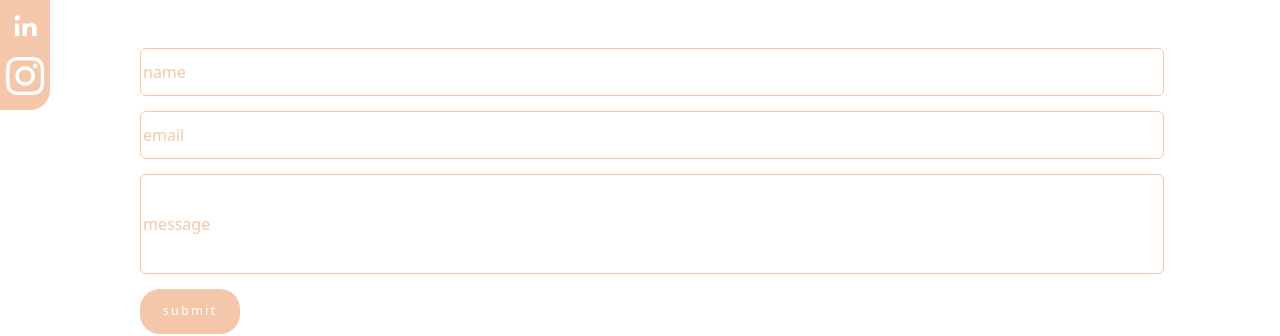
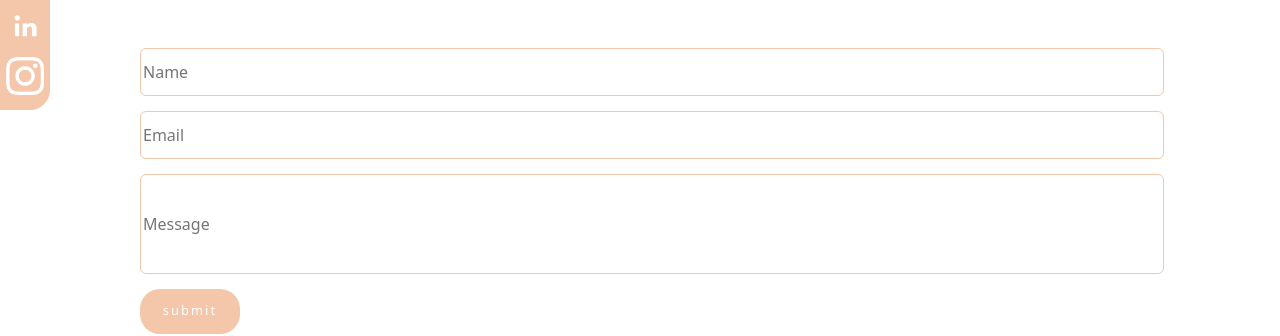
Before and after one commit to peachysnicker/portfolio-react, a React (Create React App) app: page /contact in a window 1280 px wide. Shown: the part 414-750 px from the top of the page. Built offline with nearby package versions, Linux system fonts and the light colour scheme.

Commit message:
added transparency when focus of placeholder

```diff
--- a/src/Index.css
+++ b/src/Index.css
@@ -1,5 +1,8 @@
 @import url('https://fonts.googleapis.com/css2?family=Poppins:ital,wght@0,200;0,300;0,400;0,500;0,600;0,700;1,400&family=Roboto+Condensed:wght@300;400;700&display=swap');
 
+input:focus::placeholder {
+  color: transparent;
+}
 
 #thanks {
     background-color: #DEEDF0;
--- a/src/pages/Contact.js
+++ b/src/pages/Contact.js
@@ -15,29 +15,26 @@ const Contact = () => {
         directly. <br></br> A response should be received within a couple of
         hours
       </h6>
-      <form className="form">
-        <input
-          className=""
-          value="name"
-          name="name"
-          type="text"
-          placeholder="Name"
-        />
-        <input
-          className=""
-          value="email"
-          name="email"
-          type="email"
-          placeholder="Email"
-        />
+      <form
+        className="form"
+        action="mailto:feser.mk@gmail.com"
+        onSubmit={(event) => {
+          event.preventDefault(); // Prevents the form from submitting normally
+          const formData = new FormData(event.target); // Creates a FormData object from the form data
+          const formValues = Object.fromEntries(formData.entries()); // Converts the FormData object to a plain object
+          console.log(formValues); // Outputs the form data to the console (optional)
+          event.target.reset(); // Resets the form after submission
+        }}
+      >
+        <input className="" name="name" type="text" placeholder="Name" />
+        <input className="" name="email" type="email" placeholder="Email" />
         <input
           className="messageInput"
-          value="message"
           name="message"
           type="text"
           placeholder="Message"
         />
-        <button type="button" className="button">
+        <button type="submit" className="button">
           submit
         </button>
       </form>
```
